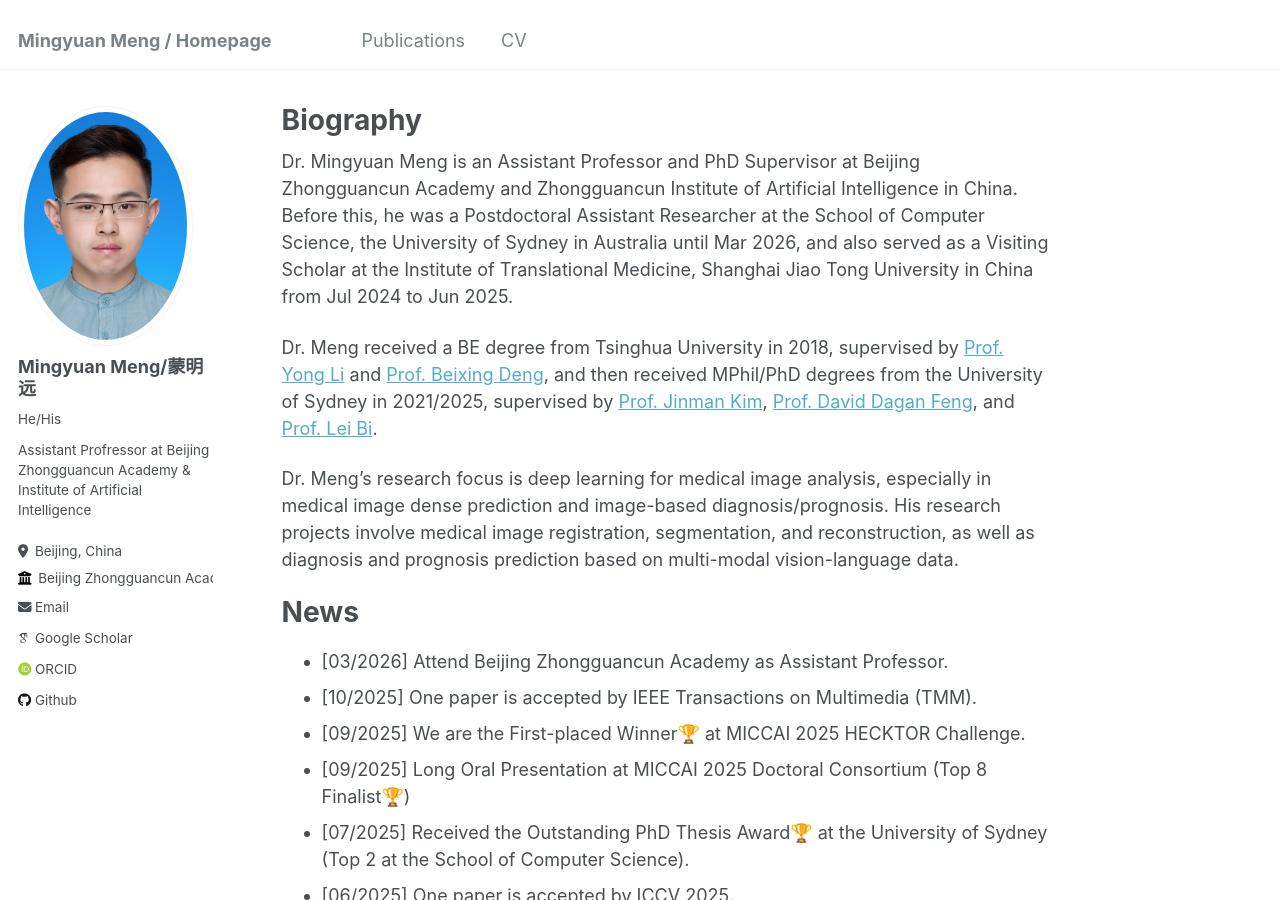
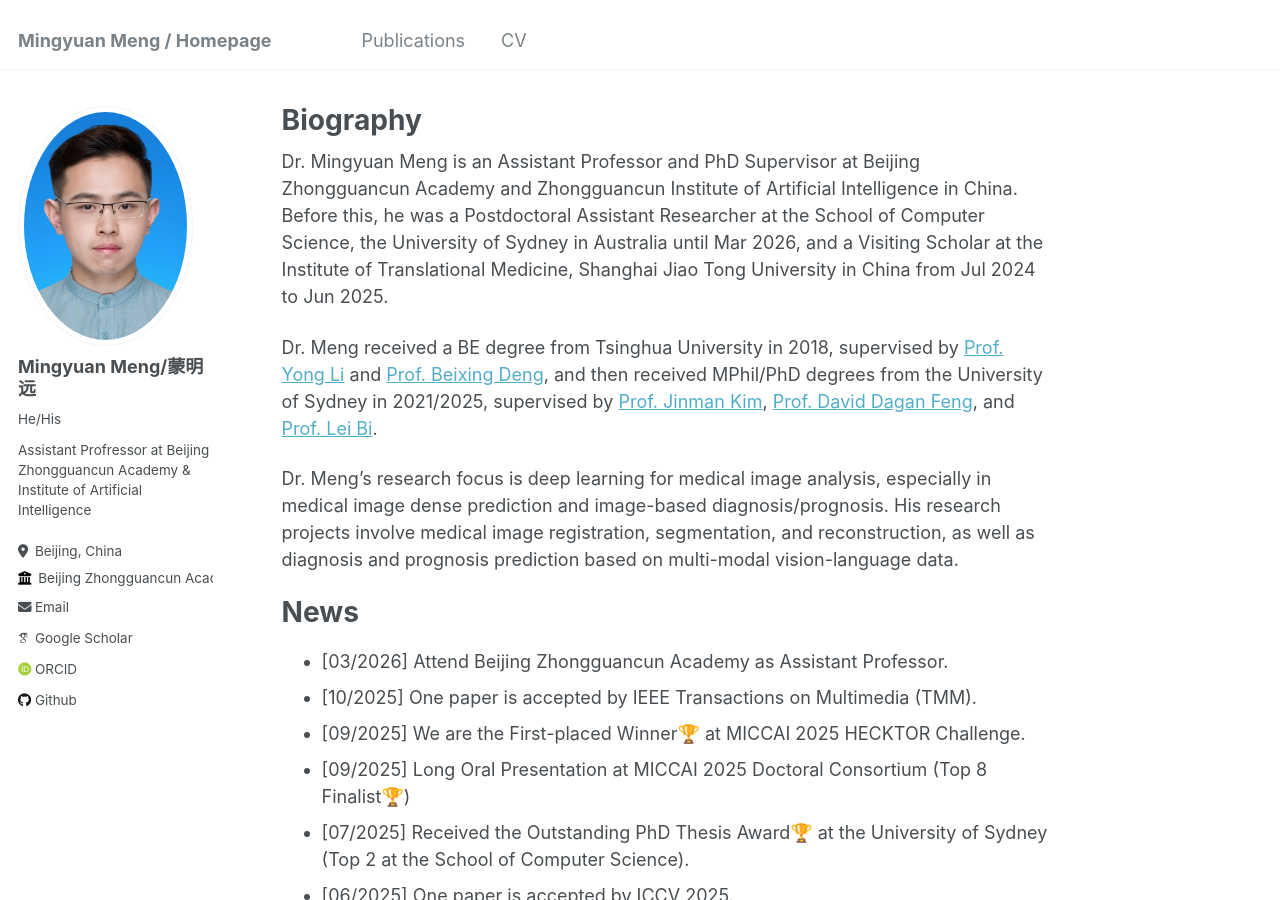
Before and after one commit to MungoMeng/mungomeng.github.io, a Jekyll site: the page built from _pages/about.md, in a window 1280 px wide and 900 px high. Built offline with Jekyll 4.4.1, drawn with Linux system fonts in a browser that asks for light colours; some web fonts are replaced.

Commit message:
Update about.md

```diff
--- a/_pages/about.md
+++ b/_pages/about.md
@@ -7,7 +7,7 @@ redirect_from:
   - /about.html
 ---
 
-Dr. Mingyuan Meng is an Assistant Professor and PhD Supervisor at Beijing Zhongguancun Academy and Zhongguancun Institute of Artificial Intelligence in China. Before this, he was a Postdoctoral Assistant Researcher at the School of Computer Science, the University of Sydney in Australia until Mar 2026, and also served as a Visiting Scholar at the Institute of Translational Medicine, Shanghai Jiao Tong University in China from Jul 2024 to Jun 2025.
+Dr. Mingyuan Meng is an Assistant Professor and PhD Supervisor at Beijing Zhongguancun Academy and Zhongguancun Institute of Artificial Intelligence in China. Before this, he was a Postdoctoral Assistant Researcher at the School of Computer Science, the University of Sydney in Australia until Mar 2026, and a Visiting Scholar at the Institute of Translational Medicine, Shanghai Jiao Tong University in China from Jul 2024 to Jun 2025.
 
 Dr. Meng received a BE degree from Tsinghua University in 2018, supervised by [Prof. Yong Li](https://scholar.google.com/citations?user=kmgzPeQAAAAJ) and [Prof. Beixing Deng](https://web.ee.tsinghua.edu.cn/dengbeixing/en/index.htm), and then received MPhil/PhD degrees from the University of Sydney in 2021/2025, supervised by [Prof. Jinman Kim](https://www.sydney.edu.au/engineering/about/our-people/academic-staff/jinman-kim.html), [Prof. David Dagan Feng](https://scholar.google.com/citations?user=89py58oAAAAJ), and [Prof. Lei Bi](http://lei.bi/).
 
```
